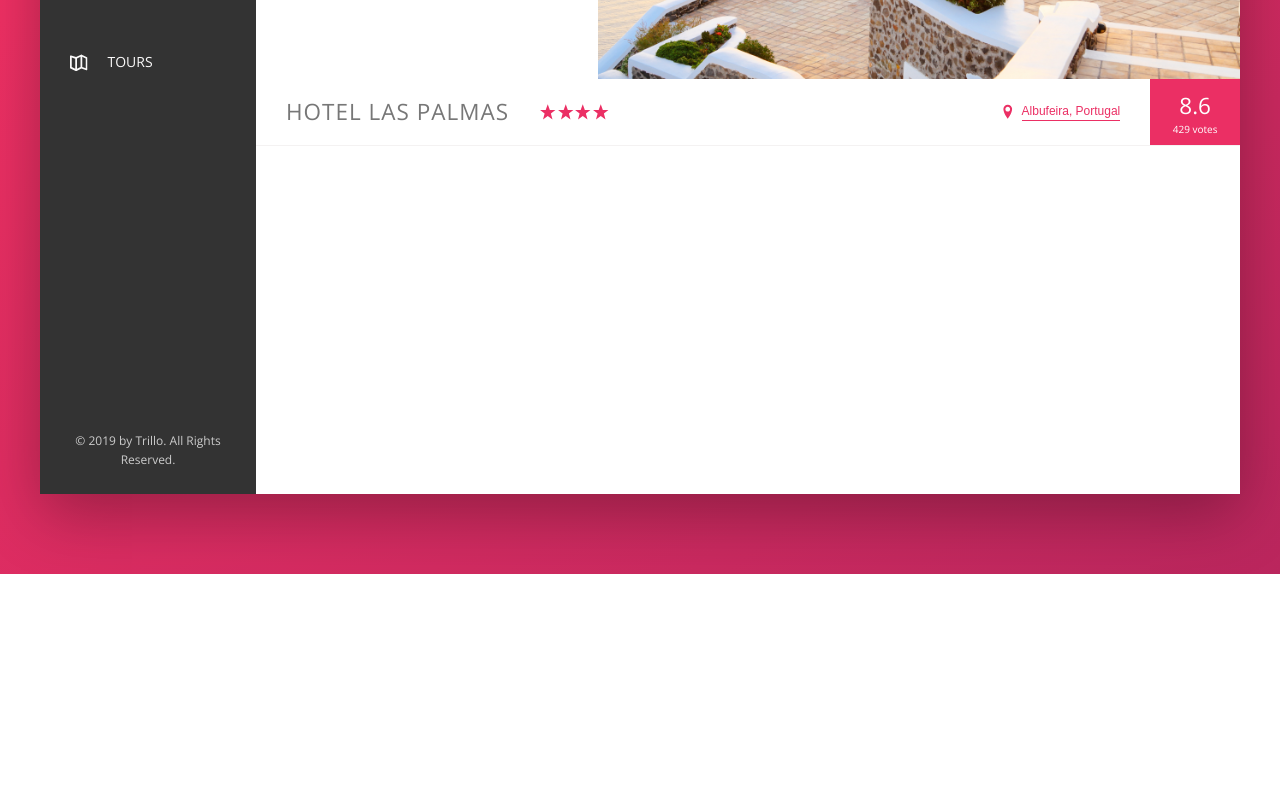
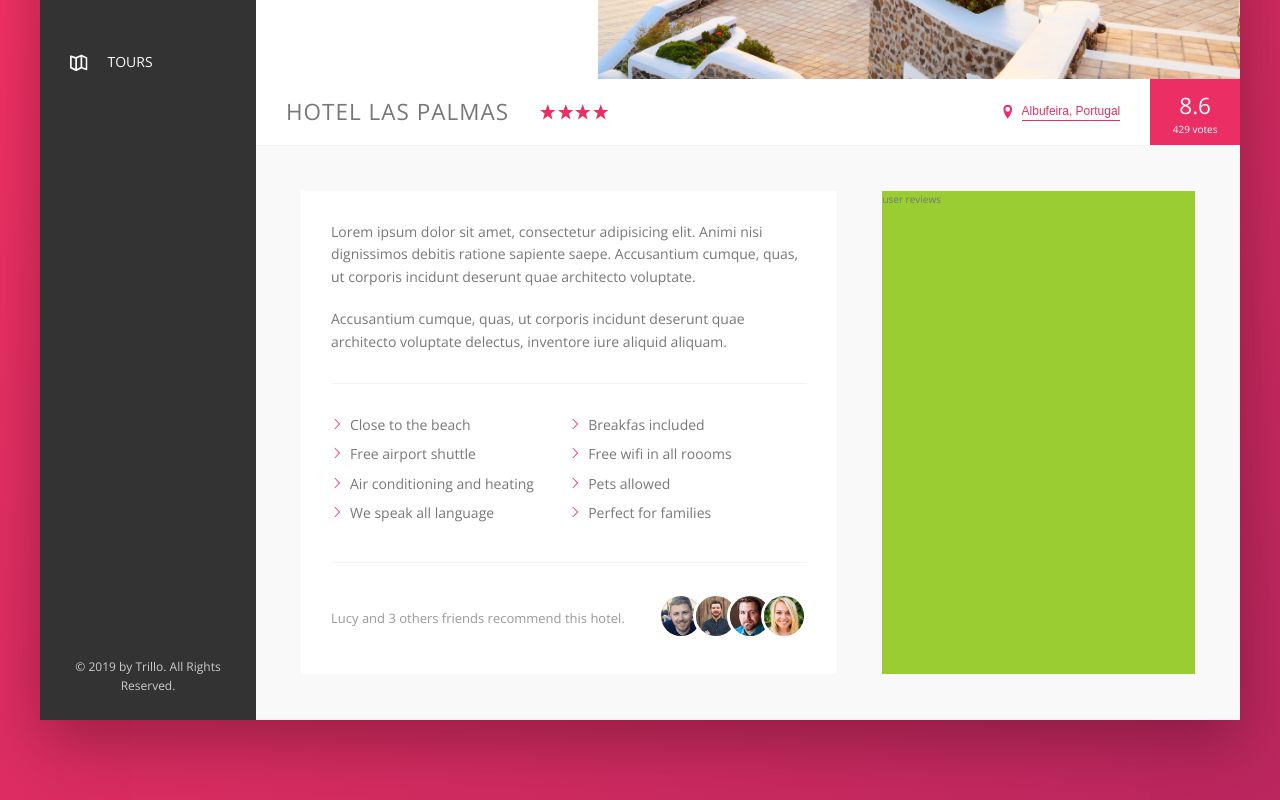
Before and after one commit to robson-muniz/trillo, a website: page index.html in a window 1280 px wide. Shown: the part 456-1256 px from the top of the page. Before the commit the page ends 1030 px from the top, so only its background shows below. Drawn offline with nearby package versions, Linux system fonts and the light colour scheme.

Commit message:
Build the Description Section: use flex-wrap to build a multi-column list, use mask-image and mask-size with icons

```diff
--- a/index.html
+++ b/index.html
@@ -14,7 +14,6 @@
         <div class="container">
             <header class="header">
                 <img src="img/logo.png" alt="Trillo logo" class="logo">
-
                 <form action="#" class="search">
                 <input type="text" class="search__input" placeholder="Search Hotels">
                 <button class="search__button">
@@ -136,7 +135,44 @@
                             <div class="overview__rating-average">8.6</div>
                             <div class="overview_rating-count">429 votes</div>
                         </div>
+                    </div>
 
+                    <div class="detail">
+                        <div class="description">
+                            <p class="paragraph">
+                                Lorem ipsum dolor sit amet, consectetur adipisicing elit. Animi nisi dignissimos debitis ratione sapiente saepe.
+                                Accusantium cumque, quas, ut corporis incidunt deserunt quae architecto voluptate.
+                            </p>
+                            <p class="paragraph">
+                                Accusantium cumque, quas, ut corporis incidunt deserunt quae architecto voluptate delectus, inventore iure aliquid
+                                aliquam.
+                            </p>
+                            <ul class="list">
+                                <li class="list__item">Close to the beach</li>
+                                <li class="list__item">Breakfas included</li>
+                                <li class="list__item">Free airport shuttle</li>
+                                <li class="list__item">Free wifi in all roooms</li>
+                                <li class="list__item">Air conditioning and heating</li>
+                                <li class="list__item">Pets allowed</li>
+                                <li class="list__item">We speak all language</li>
+                                <li class="list__item">Perfect for families</li>
+                            </ul>
+                            <div class="recommend">
+                                <p class="recommend__count">
+                                    Lucy and 3 others friends recommend this hotel.
+                                </p>
+                                <div class="recommend__friends">
+                                    <img src="img/user-3.jpg" alt="Friend 1" class="recommend__photo">
+                                    <img src="img/user-4.jpg" alt="Friend 2" class="recommend__photo">
+                                    <img src="img/user-5.jpg" alt="Friend 3" class="recommend__photo">
+                                    <img src="img/user-6.jpg" alt="Friend 4" class="recommend__photo">
+                                </div>
+                            </div>
+                        </div>
+
+                        <div class="user-reviews">
+                            user reviews
+                        </div>
                     </div>
 
                 </main>
--- a/sass/_base.scss
+++ b/sass/_base.scss
@@ -13,6 +13,9 @@
 	--color-grey-dark-3: #999;
 
 	--shadow-dark: 0 2rem 6rem rgba(0, 0, 0, .3);
+	--shadow-light: 0 2rem 5rem rbga(0, 0, 0, .06);
+
+	--line: 1px solid var(--color-grey-light-2);
 }
 
 * {
--- a/sass/_components.scss
+++ b/sass/_components.scss
@@ -200,7 +200,7 @@
 .overview {
 	display: flex;
 	align-items: center;
-	border-bottom: 1px solid var(--color-grey-light-2);
+	border-bottom: var(--line);
 
 	&__heading {
 		font-size: 2.25rem;
@@ -297,3 +297,73 @@
 		box-shadow: none;
 	}
 }
+
+////////////////////////////////////////////////
+///////Paragraph
+.paragraph:not(:last-of-type) {
+	margin-bottom: 2rem;
+}
+
+////////////////////////////////////////////////
+///////List
+.list {
+	list-style: none;
+	margin: 3rem 0;
+	padding: 3rem 0;
+	border-top: var(--line);
+	border-bottom: var(--line);
+
+	display: flex;
+	flex-wrap: wrap;
+
+	&__item {
+		flex: 0 0 50%;
+		margin-bottom: .7rem;
+	}
+
+	&__item::before {
+		content: "";
+		display: inline-block;
+		height: 1.2rem;
+		width: 1.2rem;
+		margin-right: .7rem;
+
+		//Older browsers
+		//background-image: url(../img/chevron-thin-right.svg);
+		//background-size: cover;
+
+		//Newer browsers - masks
+		background-color: var(--color-primary);
+		-webkit-mask-image: url(../img/chevron-thin-right.svg);
+		-webkit-mask-size: cover;
+	}
+}
+
+////////////////////////////////////////////////
+///////Recommend
+.recommend {
+	font-size: 1.3rem;
+	color: var(--color-grey-dark-3);
+
+	display: flex;
+	align-items: center;
+
+	&__count {
+		margin-right: auto;
+	}
+
+	&__friends {
+	}
+
+	&__photo {
+		box-sizing: content-box;
+		height: 4rem;
+		width: 4rem;
+		border-radius: 50%;
+		border: 3px solid #fff;
+
+		&:not(:last-child) {
+			margin-right: -1.5rem;
+		}
+	}
+}
--- a/sass/_layout.scss
+++ b/sass/_layout.scss
@@ -33,7 +33,26 @@
 
 .hotel-view {
 	background-color: #fff;
-	//test
-	height: 80rem;
 	flex: 1;
 }
+
+.detail {
+	display: flex;
+	padding: 4.5rem;
+	background-color: var(--color-grey-light-1);
+	border-bottom: var(--line);
+}
+
+.description {
+	font-size: 1.4rem;
+	background-color: #fff;
+	box-shadow: var(--shadow-light);
+	padding: 3rem;
+	flex: 0 0 60%;
+	margin-right: 4.5rem;
+}
+
+.user-reviews {
+	background-color: yellowgreen;
+	flex: 1;
+}
```
Also changed, not shown: css/style.css. Lines whose indentation alone changed are shown as unchanged.
